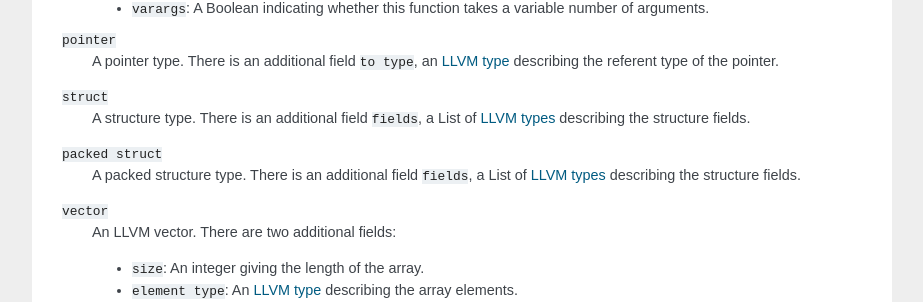
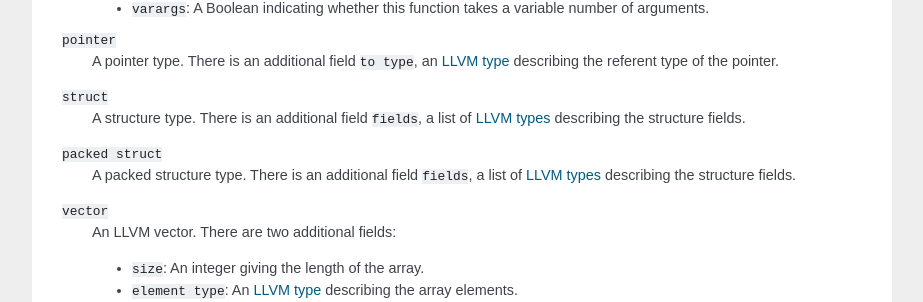
Before and after one commit to GaloisInc/argo, a Sphinx documentation site: the page built from docs/SAW.rst, in a window 1280 px wide and 900 px high, scrolled down 6310 px. Shown: the part 150-452 px from the top of the window, without its empty margins (198-1121 px from the left). Built offline with Sphinx 7.4.7, drawn with Linux system fonts in a browser that asks for light colours.

Commit message:
Capitalization errors fixed

```diff
--- a/docs/SAW.rst
+++ b/docs/SAW.rst
@@ -375,11 +375,11 @@ The tag field is named ``type``. This tag value can be:
   referent type of the pointer.
 
 ``struct``
-  A structure type. There is an additional field ``fields``, a List of :ref:`LLVM types<llvm-types>` describing
+  A structure type. There is an additional field ``fields``, a list of :ref:`LLVM types<llvm-types>` describing
   the structure fields.
 
 ``packed struct``
-  A packed structure type. There is an additional field ``fields``, a List of :ref:`LLVM types<llvm-types>` describing
+  A packed structure type. There is an additional field ``fields``, a list of :ref:`LLVM types<llvm-types>` describing
   the structure fields.
 
 ``vector``
```
